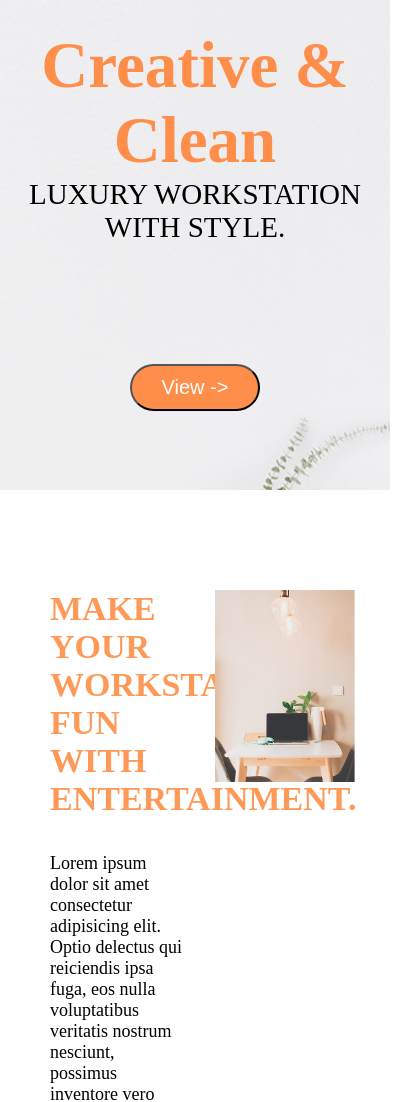
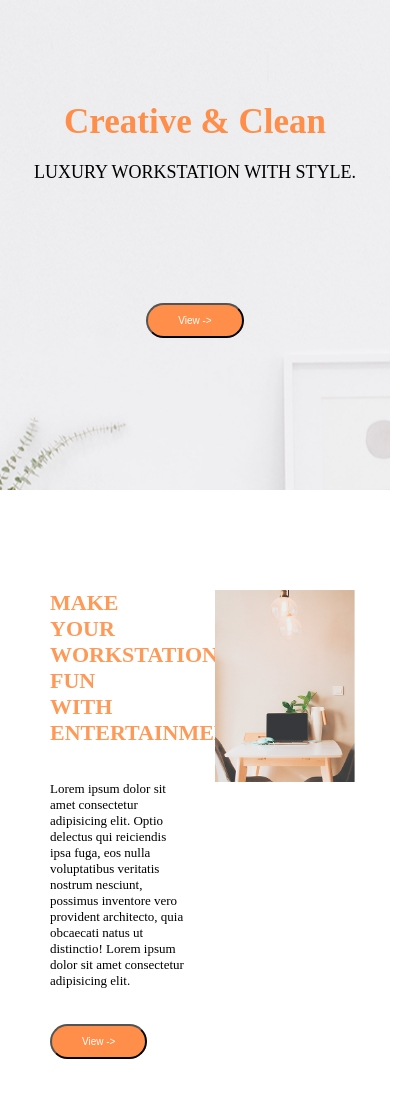
Before and after one commit to render135/Trabajo-autonomo-Henry, a plain HTML site: page index.html in a window 390 px wide. Shown: the top 1102 px of the page, 419 px wide, since content can reach past the window. Drawn offline with Linux system fonts and the light colour scheme.

Commit message:
Penltima interfaz terminada

```diff
--- a/styles/styles.css
+++ b/styles/styles.css
@@ -7,7 +7,7 @@
 header{
     background-image: url(/assets/img/bgHeader.png);
     height: 82.5vh;
-    background-position-x: 250px;
+    background-position-x: 50%;
     display: flex;
     justify-content: center;
     align-items: center;
@@ -81,7 +81,7 @@ h2{
 .padreCuarto{
     background-image: url(/assets/img/bgDown.png);
     height: 60vh;
-    background-position-x: 250px;
+    background-position-x: 50%;
     display: flex;
 }
 
@@ -155,8 +155,6 @@ footer{
 @media (max-width: 1279px){
     header{
         height: 58vh;
-        background-position-x: -235px;
-
     }
 
     .izqSegundo{
@@ -192,7 +190,6 @@ footer{
     }
 
     .padreCuarto{
-        background-position-x: -202px;
         height: 43vh;
     }
 
@@ -231,3 +228,72 @@ footer{
         font-size: 29px;
     }
 }
+
+@media (max-width: 768px){
+    h1{
+        font-size: 45px;
+    }
+
+    .parrafoArriba{
+        font-size: 24px;
+   }
+
+   .boton1{
+    font-size: 13px;
+   }
+
+   h2{
+    font-size: 22px;
+   }
+
+   .parrafo2{
+    font-size: 13px;
+   }
+
+   .boton2{
+    font-size: 10px;
+   }
+
+   h4{
+    font-size: 22px;
+   }
+
+   .parrafo4{
+    font-size: 13px;
+   }
+
+   .boton4{
+    font-size: 13px;
+   }
+
+   .padreCuarto{
+    width: 100%;
+   }
+
+   h5{
+    font-size: 18px;
+   }
+
+   ul{
+    font-size: 13px;
+   }
+}
+
+@media (max-width: 480px){
+    h1{
+        font-size: 35px;
+        padding-bottom: 20px;
+    }
+
+    .parrafoArriba{
+        font-size: 18px;
+    }
+
+    .boton1{
+        font-size: 10px;
+    }
+
+    header{
+        width: 100%;
+    }
+}
```
